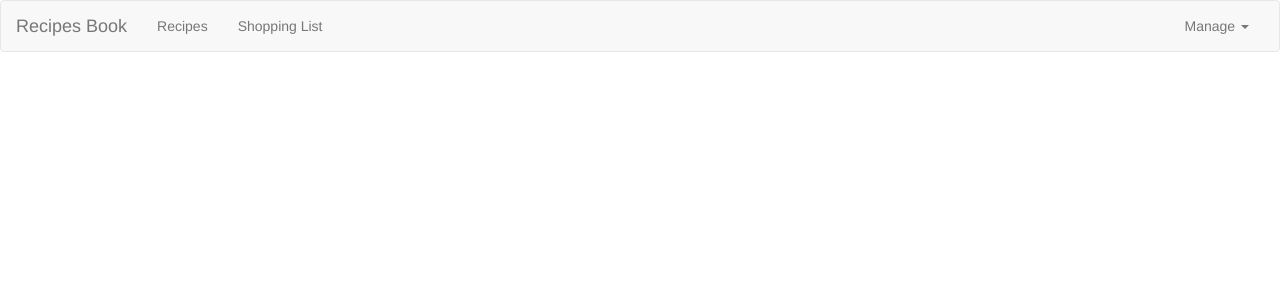
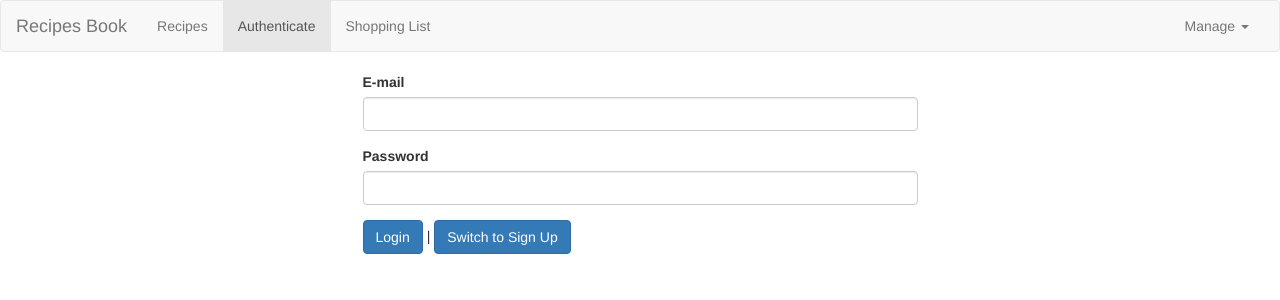
Before and after one commit to Faripod/ShoppingApp, an Angular app: page /auth in a window 1280 px wide. Before the commit this address led to /. Shown: the top 300 px of the page. Built offline with nearby package versions, Linux system fonts and the light colour scheme.

Commit message:
:construction: Auth Component creation

```diff
--- a/src/app/app-routing.module.ts
+++ b/src/app/app-routing.module.ts
@@ -7,6 +7,7 @@
 import { RecipeDetailComponent } from './recipes/recipe-detail/recipe-detail.component';
 import { RecipeEditComponent } from './recipes/recipe-edit/recipe-edit.component';
 import { RecipesResolverService } from './recipes/recipes-resolver.service';
+import { AuthComponent } from './auth/auth.component';
 
 const appRoutes: Routes = [
   { path: '', redirectTo: '/recipes', pathMatch: 'full' },
@@ -16,7 +17,8 @@
     { path: ':id', component: RecipeDetailComponent, resolve: [RecipesResolverService] },
     { path: ':id/edit', component: RecipeEditComponent, resolve: [RecipesResolverService] }
   ] },
-  { path: 'shopping-list', component: ShoppingListComponent }
+  { path: 'shopping-list', component: ShoppingListComponent },
+  { path: 'auth', component: AuthComponent}
 ];
 
 @NgModule({
--- a/src/app/app.module.ts
+++ b/src/app/app.module.ts
@@ -17,6 +17,7 @@
 import { RecipesStartComponent } from './recipes/recipes-start/recipes-start.component';
 import { RecipeEditComponent } from './recipes/recipe-edit/recipe-edit.component';
 import { RecipeService } from './recipes/recipe.service';
+import { AuthComponent } from './auth/auth.component';
 
 @NgModule({
   declarations: [
@@ -31,6 +32,7 @@
     DropdownDirective,
     RecipesStartComponent,
     RecipeEditComponent,
+    AuthComponent
   ],
   imports: [
     BrowserModule,
--- /dev/null
+++ b/src/app/auth/auth.component.html
@@ -0,0 +1,27 @@
+<div class="row">
+    <div class="col-xs-12 col-md-6 col-md-offset-3">
+        <form>
+            <div class="form-group">
+                <label for="email">E-mail</label>
+                <input type="email" id="email" class="form-control">
+            </div>
+            <div class="form-group">
+                <label for="password">Password</label>
+                <input type="password" id="password" class="form-control">
+            </div>
+            <div>
+                <button
+                class="btn btn-primary"
+                type="submit">
+                {{ isLoginMode ? 'Login' : 'Sign Up' }}
+                </button> |
+                <button
+                class="btn btn-primary"
+                type="button"
+                (click)="onSwitchMode()">
+                Switch to {{ isLoginMode ? 'Sign Up' : 'Login' }}
+                </button>
+            </div>
+        </form>
+    </div>
+</div>
--- /dev/null
+++ b/src/app/auth/auth.component.ts
@@ -0,0 +1,15 @@
+import { Component } from '@angular/core';
+
+@Component({
+    selector: 'app-auth',
+    templateUrl: './auth.component.html'
+})
+
+export class AuthComponent {
+    isLoginMode = true;
+
+    onSwitchMode() {
+        this.isLoginMode = !this.isLoginMode;
+    }
+
+}
--- a/src/app/header/header.component.html
+++ b/src/app/header/header.component.html
@@ -7,6 +7,7 @@
         <div class="collapse navbar-collapse">
             <ul class="nav navbar-nav">
                 <li routerLinkActive="active"><a [routerLink]="['/recipes']">Recipes</a></li>
+                <li routerLinkActive="active"><a [routerLink]="['/auth']">Authenticate</a></li>
                 <li routerLinkActive="active"><a [routerLink]="['/shopping-list']">Shopping List</a></li>
             </ul>
             <ul class="nav navbar-nav navbar-right">
```
